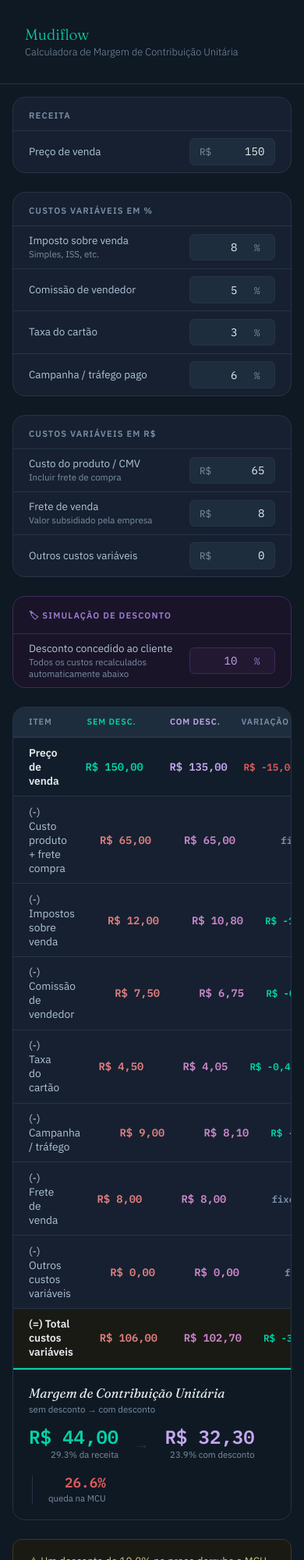
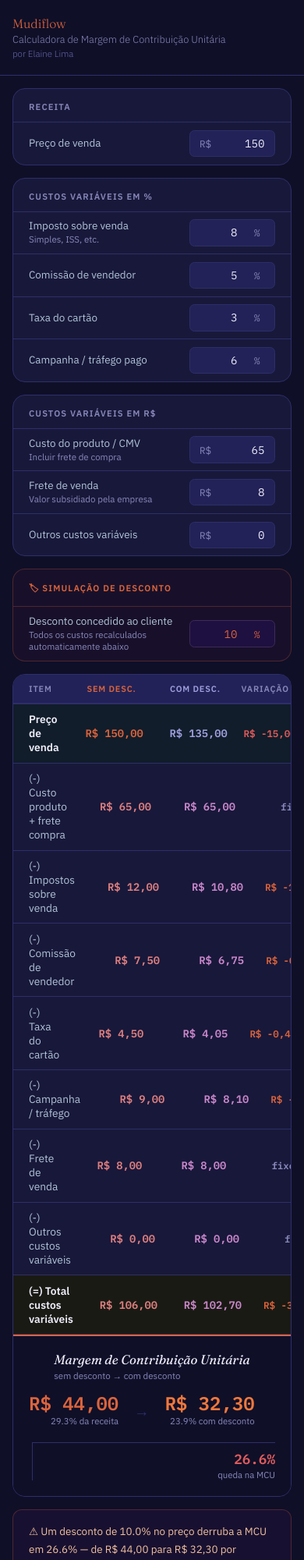
Before and after one commit to mudiflowfinanceiro-ctrl/Mudiflow, a plain HTML site: page index.html in a window 390 px wide. Shown: the top 2000 px of the page at 78% size. Drawn offline with Linux system fonts and the light colour scheme.

Commit message:
Update index.html

```diff
--- a/index.html
+++ b/index.html
@@ -7,9 +7,9 @@
 <link href="https://fonts.googleapis.com/css2?family=Fraunces:ital,wght@0,300;0,600;1,400&family=IBM+Plex+Mono:wght@400;600&family=IBM+Plex+Sans:wght@300;400;500;600&display=swap" rel="stylesheet">
 <style>
   :root {
-    --bg: #0f1923; --surface: #162030; --surface2: #1e2d3d;
-    --accent: #00d4aa; --accent2: #f5a623; --accent3: #e05c5c;
-    --purple: #c4a8f0; --text: #e8edf2; --muted: #7a8fa6; --border: #243447;
+    --bg: #0f0f28; --surface: #18183a; --surface2: #222258;
+    --accent: #DC643C; --accent2: #f0783c; --accent3: #e05c5c;
+    --purple: #a0a0e0; --text: #f0eefc; --muted: #8888bb; --border: #2e2e6a;
   }
   * { margin:0; padding:0; box-sizing:border-box; }
   body { font-family:'IBM Plex Sans',sans-serif; background:var(--bg); color:var(--text); min-height:100vh; padding-bottom:3rem; }
@@ -19,7 +19,29 @@
   .logo span { color:var(--muted); font-size:0.8rem; font-family:'IBM Plex Sans',sans-serif; font-weight:300; display:block; margin-top:0.1rem; }
 
   .main { max-width:900px; margin:0 auto; padding:2rem; display:grid; grid-template-columns:1fr 1fr; gap:1.5rem; }
-  @media(max-width:640px){ .main{ grid-template-columns:1fr; padding:1rem; } }
+  @media(max-width:640px){
+  .main { grid-template-columns:1fr; padding:1rem; gap:1rem; }
+  .panel-title { font-size:0.65rem; padding:0.75rem 1rem 0.6rem; }
+  .field { padding:0.55rem 1rem; }
+  .field-label { font-size:0.8rem; }
+  .input-wrap { min-width:90px; }
+  input[type="number"] { width:55px; font-size:0.82rem; }
+  .tbl-head, .tbl-row { grid-template-columns:1fr 80px 80px 62px; padding:0.55rem 1rem; font-size:0.78rem; }
+  .th, .td-base, .td-desc, .td-var { font-size:0.72rem; }
+  .mcu-block { flex-direction:column; align-items:flex-start; gap:0.75rem; padding:1rem; }
+  .mcu-values { flex-wrap:wrap; gap:1rem; }
+  .mcu-val .num { font-size:1.2rem; }
+  .mcu-label { font-size:0.95rem; }
+  .mcu-divider { border-left:none; padding-left:0; margin-left:0; border-top:1px solid var(--border); padding-top:0.75rem; width:100%; }
+  .pe-grid { grid-template-columns:1fr 1fr; }
+  .pe-card-val { font-size:0.95rem; }
+  .pe-fixed-wrap { flex-direction:column; align-items:flex-start; gap:0.5rem; }
+  .discount-panel { grid-column:1/-1; }
+  .results-panel { grid-column:1/-1; }
+  .insight-box { font-size:0.8rem; padding:0.85rem 1rem; }
+  header { padding:1.25rem 1rem; }
+  .logo { font-size:1rem; }
+}
 
   .panel { background:var(--surface); border:1px solid var(--border); border-radius:1rem; overflow:hidden; }
   .panel-title { padding:1rem 1.25rem 0.75rem; font-size:0.7rem; font-weight:600; letter-spacing:0.1em; text-transform:uppercase; color:var(--muted); border-bottom:1px solid var(--border); }
@@ -35,11 +57,11 @@
   input[type="number"] { background:transparent; border:none; outline:none; color:var(--text); font-family:'IBM Plex Mono',monospace; font-size:0.88rem; width:70px; padding:0.45rem 0.6rem 0.45rem 0; text-align:right; }
   input[type="number"]::-webkit-inner-spin-button, input[type="number"]::-webkit-outer-spin-button { -webkit-appearance:none; }
 
-  .discount-panel { background:#1a1428; border:1px solid #3d2a5a; border-radius:1rem; overflow:hidden; grid-column:1/-1; }
-  .discount-panel .panel-title { border-bottom-color:#3d2a5a; color:#9b7fd4; }
-  .discount-panel .field { border-bottom-color:#2a1e40; }
-  .discount-panel .input-wrap { background:#231832; border-color:#3d2a5a; }
-  .discount-panel .input-wrap:focus-within { border-color:#9b7fd4; }
+  .discount-panel { background:#18102a; border:1px solid #DC643C44; border-radius:1rem; overflow:hidden; grid-column:1/-1; }
+  .discount-panel .panel-title { border-bottom-color:#DC643C44; color:#DC643C; }
+  .discount-panel .field { border-bottom-color:#1e1030; }
+  .discount-panel .input-wrap { background:#1e1040; border-color:#DC643C44; }
+  .discount-panel .input-wrap:focus-within { border-color:#DC643C; }
 
   /* TABELA COMPARATIVA */
   .results-panel { background:var(--surface); border:1px solid var(--border); border-radius:1rem; grid-column:1/-1; overflow:hidden; }
@@ -101,14 +123,14 @@
   .mcu-values { display:flex; gap:1.25rem; align-items:center; flex-wrap:wrap; }
   .mcu-val { text-align:right; }
   .mcu-val .num { font-family:'IBM Plex Mono',monospace; font-size:1.5rem; font-weight:600; color:var(--accent); line-height:1; }
-  .mcu-val .num.disc { color:var(--purple); }
+  .mcu-val .num.disc { color:#f0783c; }
   .mcu-val .num.queda { font-size:1.1rem; }
   .mcu-val .sub { font-size:0.71rem; color:var(--muted); margin-top:0.2rem; }
   .mcu-sep { color:var(--border); font-size:1.2rem; }
   .mcu-divider { border-left:1px solid var(--border); padding-left:1.25rem; margin-left:0.25rem; }
 
   /* insight */
-  .insight-box { background:#1a1a14; border:1px solid #3d3a1a; border-radius:0.75rem; padding:1rem 1.25rem; font-size:0.84rem; color:#d4c87a; line-height:1.7; grid-column:1/-1; }
+  .insight-box { background:#181030; border:1px solid #DC643C44; border-radius:0.75rem; padding:1rem 1.25rem; font-size:0.84rem; color:#f0c0a0; line-height:1.7; grid-column:1/-1; }
 
   /* PE */
   .pe-panel { background:var(--surface); border:1px solid var(--border); border-radius:1rem; grid-column:1/-1; padding:1.25rem; }
@@ -125,7 +147,7 @@
 <body>
 
 <header>
-  <div class="logo">Mudiflow<span>Calculadora de Margem de Contribuição Unitária</span></div>
+  <div class="logo">Mudiflow<span>Calculadora de Margem de Contribuição Unitária</span><span style="display:block;font-size:0.72rem;color:#6666aa;margin-top:0.15rem;font-weight:300;">por Elaine Lima</span></div>
 </header>
 
 <div class="main">
@@ -179,8 +201,8 @@
     <div class="field">
       <div class="field-label">Desconto concedido ao cliente<small>Todos os custos recalculados automaticamente abaixo</small></div>
       <div class="input-wrap" style="border-color:#3d2a5a">
-        <input type="number" id="desconto" value="10" min="0" max="100" step="0.1" oninput="calc()" style="color:#c4a8f0">
-        <span class="input-prefix" style="color:#9b7fd4">%</span>
+        <input type="number" id="desconto" value="10" min="0" max="100" step="0.1" oninput="calc()" style="color:#DC643C">
+        <span class="input-prefix" style="color:#DC643C">%</span>
       </div>
     </div>
   </div>
@@ -300,9 +322,9 @@
     </div>
     <div class="pe-grid">
       <div class="pe-card"><div class="pe-card-label">PE sem desconto</div><div class="pe-card-val" id="pe_un">—</div><div class="pe-card-sub">unidades / mês</div></div>
-      <div class="pe-card"><div class="pe-card-label">PE com desconto</div><div class="pe-card-val" id="pe_desc_un" style="color:var(--purple)">—</div><div class="pe-card-sub">unidades / mês</div></div>
+      <div class="pe-card"><div class="pe-card-label">PE com desconto</div><div class="pe-card-val" id="pe_desc_un" style="color:#f0783c">—</div><div class="pe-card-sub">unidades / mês</div></div>
       <div class="pe-card"><div class="pe-card-label">PE em R$ (sem desconto)</div><div class="pe-card-val" id="pe_rs">—</div><div class="pe-card-sub">faturamento mínimo</div></div>
-      <div class="pe-card"><div class="pe-card-label">PE em R$ (com desconto)</div><div class="pe-card-val" id="pe_desc_rs" style="color:var(--purple)">—</div><div class="pe-card-sub">faturamento mínimo</div></div>
+      <div class="pe-card"><div class="pe-card-label">PE em R$ (com desconto)</div><div class="pe-card-val" id="pe_desc_rs" style="color:#f0783c">—</div><div class="pe-card-sub">faturamento mínimo</div></div>
     </div>
   </div>
 
```
